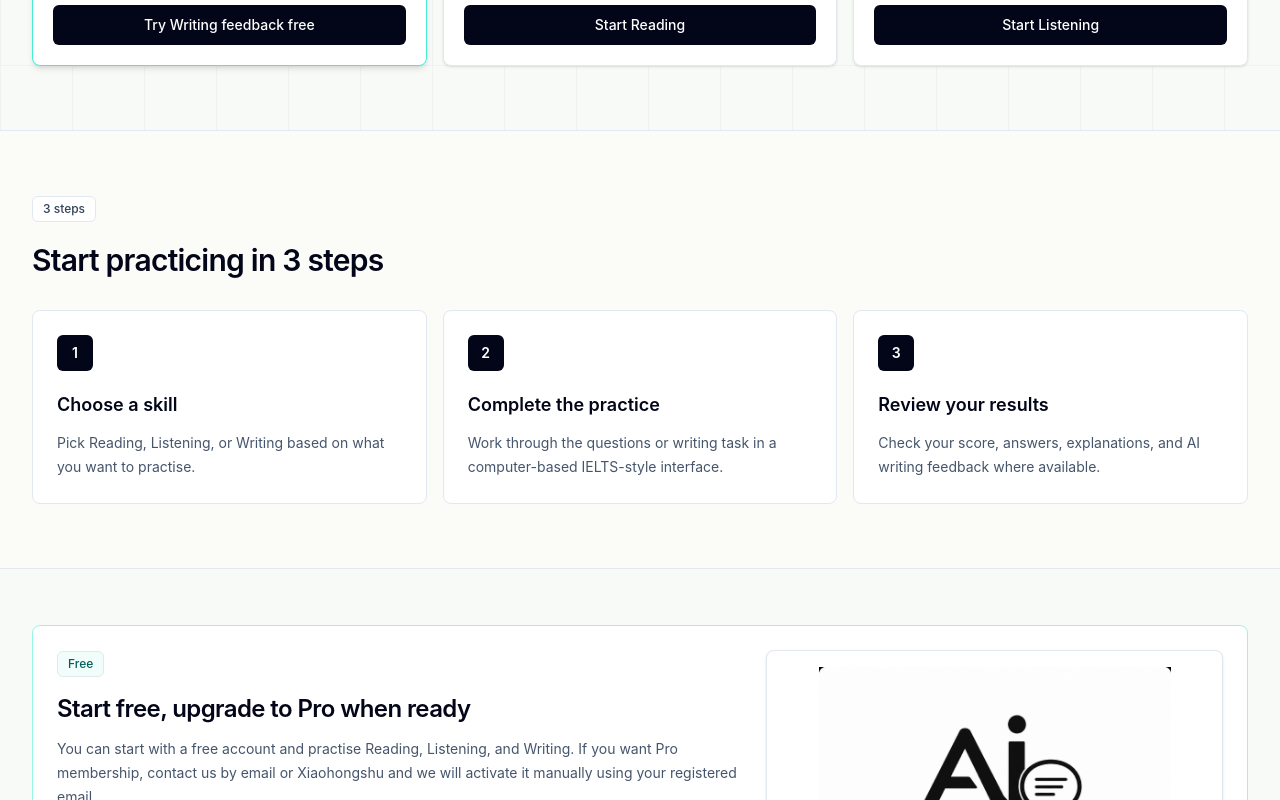
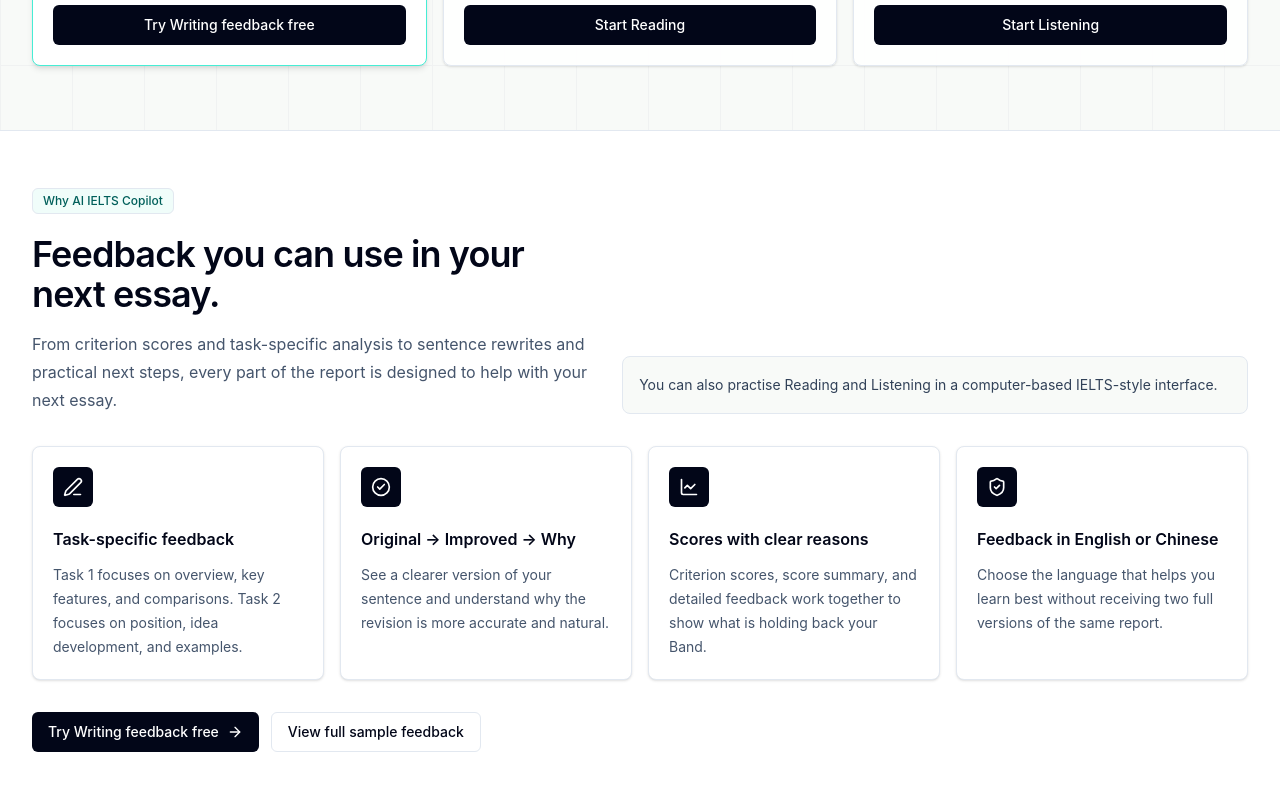
Before and after one commit to nhd6c8dd6k-boop/ai-ielts-copilot, a Next.js app: page / in a window 1280 px wide. Shown: the part 1080-1880 px from the top of the page. Built offline with nearby package versions, Linux system fonts and the light colour scheme; no server answers.

Commit message:
Add homepage Writing value proposition

```diff
--- a/src/app/page.tsx
+++ b/src/app/page.tsx
@@ -436,6 +436,40 @@
     msg("home.hero.point.criteria", "Criterion scores and score summary"),
     msg("home.hero.point.language", "Feedback in English or Chinese"),
   ];
+  const whyCards = [
+    {
+      title: msg("home.why.card.task.title", "Task-specific feedback"),
+      description: msg(
+        "home.why.card.task.description",
+        "Task 1 focuses on overview, key features, and comparisons. Task 2 focuses on position, idea development, and examples.",
+      ),
+      icon: PenLine,
+    },
+    {
+      title: msg("home.why.card.rewrite.title", "Original → Improved → Why"),
+      description: msg(
+        "home.why.card.rewrite.description",
+        "See a clearer version of your sentence and understand why the revision is more accurate and natural.",
+      ),
+      icon: CheckCircle2,
+    },
+    {
+      title: msg("home.why.card.score.title", "Scores with clear reasons"),
+      description: msg(
+        "home.why.card.score.description",
+        "Criterion scores, score summary, and detailed feedback work together to show what is holding back your Band.",
+      ),
+      icon: LineChart,
+    },
+    {
+      title: msg("home.why.card.language.title", "Feedback in English or Chinese"),
+      description: msg(
+        "home.why.card.language.description",
+        "Choose the language that helps you learn best without receiving two full versions of the same report.",
+      ),
+      icon: ShieldCheck,
+    },
+  ];
 
   return (
     <div className="min-h-screen overflow-x-hidden bg-background">
@@ -571,6 +605,73 @@
                   </div>
                 );
               })}
+            </div>
+          </div>
+        </section>
+
+        <section className="border-b border-slate-200 bg-white">
+          <div className="mx-auto max-w-7xl px-4 py-14 sm:px-6 lg:px-8">
+            <div className="grid gap-6 lg:grid-cols-[0.95fr_1.05fr] lg:items-end">
+              <div className="min-w-0">
+                <Badge className="bg-teal-50 text-teal-800">
+                  {msg("home.why.eyebrow", "Why AI IELTS Copilot")}
+                </Badge>
+                <h2 className="mt-5 max-w-3xl text-3xl font-semibold tracking-tight text-slate-950 sm:text-4xl">
+                  {msg(
+                    "home.why.title",
+                    "Feedback you can use in your next essay.",
+                  )}
+                </h2>
+                <p className="mt-4 max-w-2xl text-sm leading-6 text-slate-600 sm:text-base sm:leading-7">
+                  {msg(
+                    "home.why.description",
+                    "From criterion scores and task-specific analysis to sentence rewrites and practical next steps, every part of the report is designed to help with your next essay.",
+                  )}
+                </p>
+              </div>
+              <div className="min-w-0 rounded-lg border border-slate-200 bg-[#f8faf8] p-4 text-sm leading-6 text-slate-700">
+                {msg(
+                  "home.why.note",
+                  "You can also practise Reading and Listening in a computer-based IELTS-style interface.",
+                )}
+              </div>
+            </div>
+
+            <div className="mt-8 grid gap-4 md:grid-cols-2 xl:grid-cols-4">
+              {whyCards.map((card) => {
+                const Icon = card.icon;
+
+                return (
+                  <div
+                    key={card.title}
+                    className="min-w-0 rounded-lg border border-slate-200 bg-white p-5 shadow-sm"
+                  >
+                    <div className="flex h-10 w-10 items-center justify-center rounded-md bg-slate-950 text-white">
+                      <Icon className="h-5 w-5" aria-hidden="true" />
+                    </div>
+                    <h3 className="mt-5 text-base font-semibold leading-6 text-slate-950">
+                      {card.title}
+                    </h3>
+                    <p className="mt-3 text-sm leading-6 text-slate-600">
+                      {card.description}
+                    </p>
+                  </div>
+                );
+              })}
+            </div>
+
+            <div className="mt-8 flex flex-col gap-3 sm:flex-row">
+              <Button asChild>
+                <Link href="/practice/writing">
+                  {msg("home.why.primaryCta", "Try Writing feedback free")}
+                  <ArrowRight className="h-4 w-4" aria-hidden="true" />
+                </Link>
+              </Button>
+              <Button asChild variant="outline">
+                <Link href="/demo/writing-feedback">
+                  {msg("home.why.secondaryCta", "View full sample feedback")}
+                </Link>
+              </Button>
             </div>
           </div>
         </section>
--- a/src/lib/i18n/messages.ts
+++ b/src/lib/i18n/messages.ts
@@ -75,6 +75,26 @@
       "Complete Task 1 or Task 2 and receive AI band feedback, criterion scores, sentence rewrites, and next steps.",
     "home.practice.writingCta": "Try Writing feedback free",
     "home.practice.aiFeedbackBadge": "AI feedback",
+    "home.why.eyebrow": "Why AI IELTS Copilot",
+    "home.why.title": "Feedback you can use in your next essay.",
+    "home.why.description":
+      "From criterion scores and task-specific analysis to sentence rewrites and practical next steps, every part of the report is designed to help with your next essay.",
+    "home.why.card.task.title": "Task-specific feedback",
+    "home.why.card.task.description":
+      "Task 1 focuses on overview, key features, and comparisons. Task 2 focuses on position, idea development, and examples.",
+    "home.why.card.rewrite.title": "Original → Improved → Why",
+    "home.why.card.rewrite.description":
+      "See a clearer version of your sentence and understand why the revision is more accurate and natural.",
+    "home.why.card.score.title": "Scores with clear reasons",
+    "home.why.card.score.description":
+      "Criterion scores, score summary, and detailed feedback work together to show what is holding back your Band.",
+    "home.why.card.language.title": "Feedback in English or Chinese",
+    "home.why.card.language.description":
+      "Choose the language that helps you learn best without receiving two full versions of the same report.",
+    "home.why.note":
+      "You can also practise Reading and Listening in a computer-based IELTS-style interface.",
+    "home.why.primaryCta": "Try Writing feedback free",
+    "home.why.secondaryCta": "View full sample feedback",
     "demo.badge": "Sample report",
     "demo.title": "See a complete IELTS Writing AI feedback example",
     "demo.subtitle":
@@ -621,6 +641,26 @@
       "完成 Task 1 / Task 2 写作，提交后获得 AI band feedback、四项评分、原句改写和下一步建议。",
     "home.practice.writingCta": "免费试一次 Writing 批改",
     "home.practice.aiFeedbackBadge": "AI feedback",
+    "home.why.eyebrow": "为什么选择 AI IELTS Copilot",
+    "home.why.title": "不只告诉你哪里错，还告诉你下一篇怎么改",
+    "home.why.description":
+      "从四项评分到题型专项反馈，再到原句改写和下一步建议，每一部分都围绕“下一篇如何写得更好”。",
+    "home.why.card.task.title": "Task 1 / Task 2 专项反馈",
+    "home.why.card.task.description":
+      "Task 1 会重点检查 Overview、主要特征和数据比较；Task 2 会重点检查立场、观点展开和例子。",
+    "home.why.card.rewrite.title": "原句 → 修改后 → 为什么这样改",
+    "home.why.card.rewrite.description":
+      "不只标记问题，还展示更自然、更准确的表达，并解释修改原因。",
+    "home.why.card.score.title": "分数有原因，不只是一串数字",
+    "home.why.card.score.description":
+      "四项评分、评分小结和具体问题保持一致，让你知道是什么限制了当前 Band。",
+    "home.why.card.language.title": "中文或英文反馈",
+    "home.why.card.language.description":
+      "根据当前语言提供单语言反馈，不同时堆叠中英两套内容，阅读更清楚。",
+    "home.why.note":
+      "还可以练习 Reading 和 Listening，熟悉电脑化 IELTS 作答流程。",
+    "home.why.primaryCta": "免费试一次 Writing 批改",
+    "home.why.secondaryCta": "查看完整反馈示例",
     "demo.badge": "示例报告",
     "demo.title": "查看一份完整的 IELTS Writing AI 反馈示例",
     "demo.subtitle":
```
